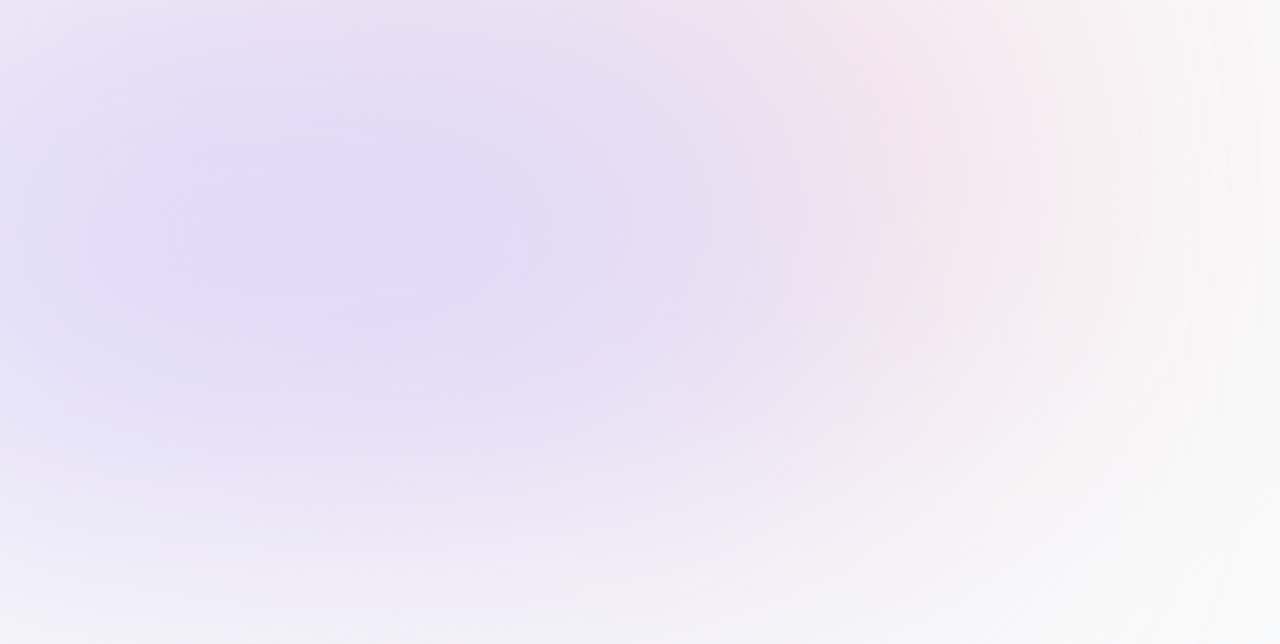
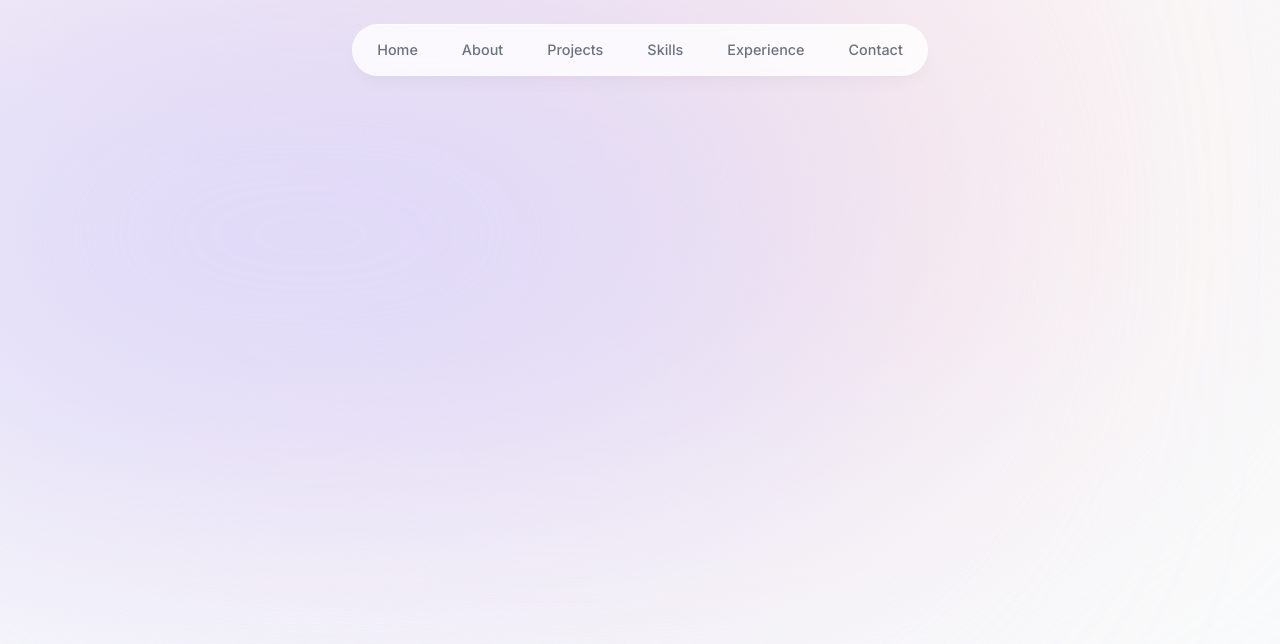
Before and after one commit to pasan1227/portfolio, a Next.js app: page / in a window 1280 px wide. Shown: the top 644 px of the page. Built offline with nearby package versions, Linux system fonts and the light colour scheme.

Commit message:
Header section

```diff
--- a/app/layout.tsx
+++ b/app/layout.tsx
@@ -1,6 +1,7 @@
 import type { Metadata } from "next";
 import { Inter } from "next/font/google";
 import "./globals.css";
+import Header from "@/components/Header";
 
 const inter = Inter({ subsets: ["latin"] });
 
@@ -19,6 +20,7 @@
       <body className={`${inter.className} bg-gray-50 text-gray-950 relative`}>
         <div className="bg-[#fbe2e3] absolute top-[-6rem] -z-10 right-[11rem] h-[31.25rem] w-[31.25rem] rounded-full blur-[10rem] sm:w-[68.75rem]"></div>
         <div className="bg-[#dbd7fb] absolute top-[-1rem] -z-10 left-[-35rem] h-[31.25rem] w-[50rem] rounded-full blur-[10rem] sm:w-[68.75rem] md:left-[-33rem] lg:left-[-28rem] xl:left-[-15rem] 2xl:left-[-5rem]"></div>
+        <Header />
         {children}
       </body>
     </html>
--- /dev/null
+++ b/components/Header.tsx
@@ -0,0 +1,39 @@
+"use client";
+
+import React from "react";
+import { motion } from "framer-motion";
+import Link from "next/link";
+
+import { links } from "@/lib/data";
+
+export default function Header() {
+  return (
+    <header className="z-[999] relative">
+      <motion.div
+        className="fixed top-0 left-1/2 h-[4.5rem] w-full rounded-none border border-white border-opacity-40 bg-white bg-opacity-80 shadow-lg shadow-black/[0.03] backdrop-blur-[0.5rem] sm:top-6 sm:h-[3.25rem] sm:w-[36rem] sm:rounded-full"
+        initial={{ y: -100, x: "-50%", opacity: 0 }}
+        animate={{ y: 0, x: "-50%", opacity: 1 }}
+      ></motion.div>
+
+      <nav className="flex fixed top-[0.15rem] left-1/2 h-12 -translate-x-1/2 py-2 sm:top-[1.7rem] sm:h-[initial] sm:py-0">
+        <ul className="flex w-[22rem] flex-wrap items-center justify-center gap-y-1 text-[0.9rem] font-medium text-gray-500 sm:w-[inital] sm:flex-nowrap sm:gap-5">
+          {links.map((link) => (
+            <motion.li
+              className="h-3/4 flex items-center justify-center"
+              key={link.hash}
+              initial={{ y: -100, opacity: 0 }}
+              animate={{ y: 0, opacity: 1 }}
+            >
+              <Link
+                className="flex w-full items-center justify-center px-3 py-3 hover:text-gray-950 transition"
+                href={link.hash}
+              >
+                {link.name}
+              </Link>
+            </motion.li>
+          ))}
+        </ul>
+      </nav>
+    </header>
+  );
+}
--- a/package.json
+++ b/package.json
@@ -9,6 +9,7 @@
     "lint": "next lint"
   },
   "dependencies": {
+    "framer-motion": "^10.16.16",
     "next": "14.0.4",
     "react": "^18",
     "react-dom": "^18",
```
Also changed, not shown: 1 other file (tests, documents, lock files or other folders).
